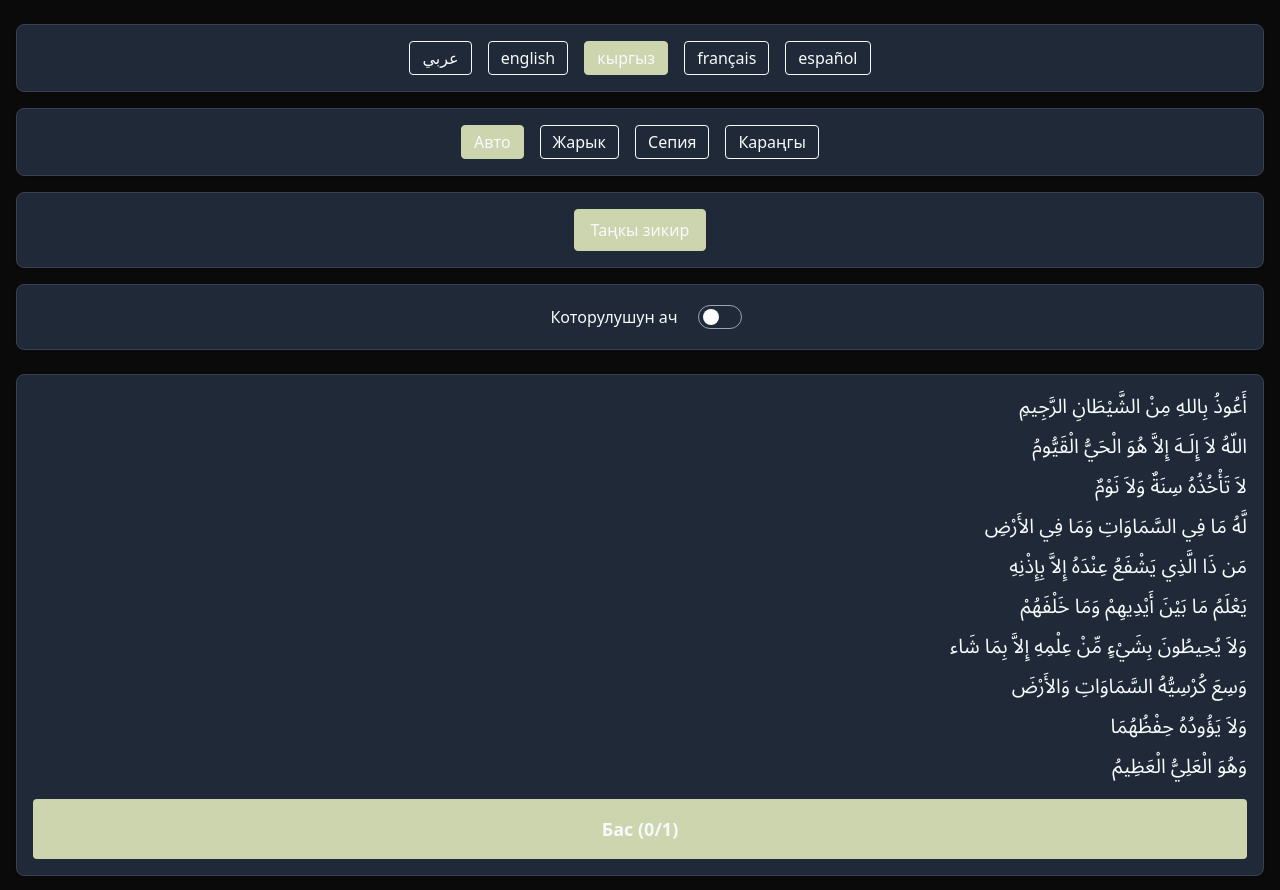
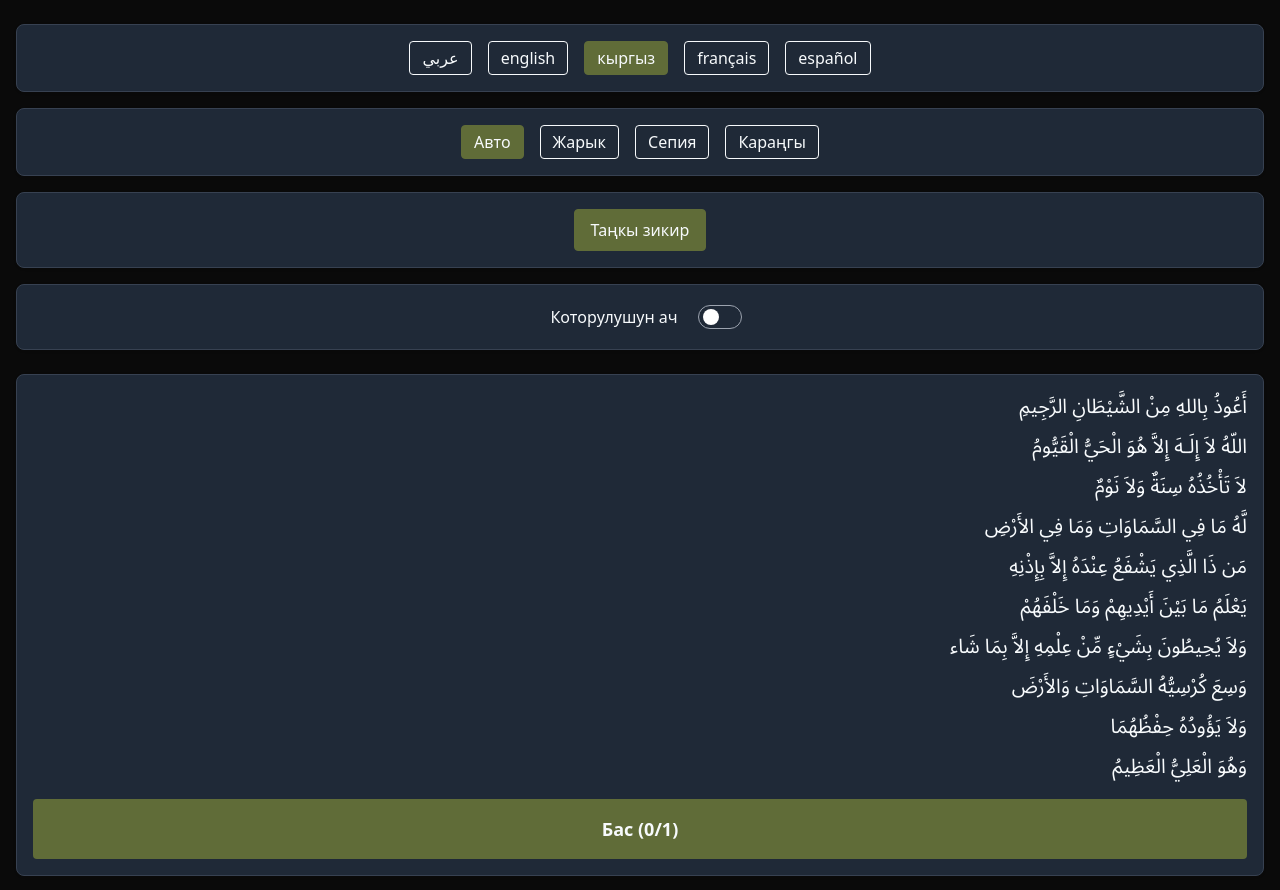
Before and after one commit to baiamansama/thikr_app, a Next.js app in the folder client/: page / in a window 1280 px wide. Shown: the top 890 px of the page. Built offline with nearby package versions, Linux system fonts and the light colour scheme.

Commit message:
client: change button colors

```diff
--- a/client/app/page.tsx
+++ b/client/app/page.tsx
@@ -95,7 +95,7 @@ const ToggleSwitch: React.FC<IToggleSwitchProps> = ({ enabled, onToggle }) => {
         border
         ${
           enabled
-            ? "bg-[#ccd5ae] border-[#ccd5ae] dark:bg-[#ccd5ae] dark:border-[#ccd5ae]"
+            ? "bg-[#606c38] border-[#606c38] dark:bg-[#606c38] dark:border-[#606c38]"
             : "bg-transparent border-gray-400 dark:border-gray-600"
         }
         focus:outline-none focus:ring-2 focus:ring-offset-2`}
@@ -210,7 +210,7 @@ export default function HomePage() {
                 className={`flex justify-center items-center cursor-pointer px-3 py-1 rounded border transition-colors
                   ${
                     lang === language
-                      ? "bg-[#ccd5ae] text-[var(--card-text)] border-[#ccd5ae] hover:bg-[#ccd5ae]/90"
+                      ? "bg-[#606c38] text-[var(--card-text)] border-[#606c38] hover:bg-[#606c38]/90"
                       : "bg-transparent border-current hover:opacity-80"
                   }`}
                 aria-pressed={lang === language}
@@ -229,7 +229,7 @@ export default function HomePage() {
                 className={`flex justify-center items-center gap-2 px-3 py-1 rounded border transition-colors
                   ${
                     item.id === theme
-                      ? "bg-[#ccd5ae] text-[var(--card-text)] border-[#ccd5ae] hover:bg-[#ccd5ae]/90"
+                      ? "bg-[#606c38] text-[var(--card-text)] border-[#606c38] hover:bg-[#606c38]/90"
                       : "bg-transparent border-current hover:opacity-80"
                   }`}
                 aria-pressed={item.id === theme}
@@ -248,7 +248,7 @@ export default function HomePage() {
                 className={`flex justify-center items-center cursor-pointer px-4 py-2 rounded border transition-colors
                   ${
                     selectedCategory === category.id
-                      ? "bg-[#ccd5ae] text-[var(--card-text)] border-[#ccd5ae] hover:bg-[#ccd5ae]/90"
+                      ? "bg-[#606c38] text-[var(--card-text)] border-[#606c38] hover:bg-[#606c38]/90"
                       : "bg-transparent border-current hover:opacity-80"
                   }`}
                 aria-pressed={selectedCategory === category.id}
@@ -365,8 +365,8 @@ function AzkarCard({
           disabled={isCompleted}
           className={`w-full py-4 text-lg font-bold rounded transition-colors focus:outline-none focus:ring-2 focus:ring-offset-2 ${
             isCompleted
-              ? "bg-[#606c38] cursor-not-allowed"
-              : "bg-[#ccd5ae] text-[var(--card-text)] hover:bg-[#ccd5ae]/90 active:bg-[#ccd5ae]/80"
+              ? "bg-[#283618] cursor-not-allowed"
+              : "bg-[#606c38] text-[var(--card-text)] hover:bg-[#606c38]/90 active:bg-[#606c38]/80"
           }`}
           aria-label={`Progress: ${counter} of ${azkar.count}`}
         >
```
